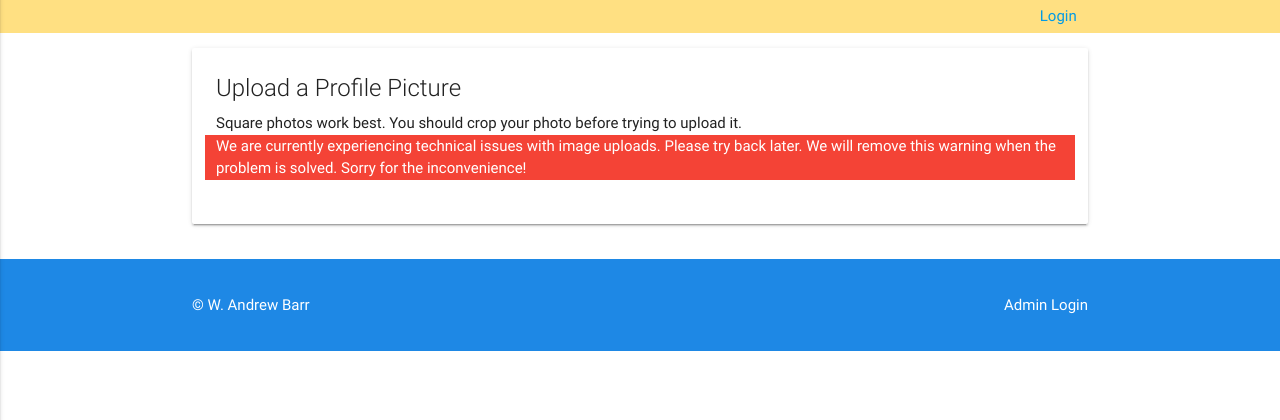
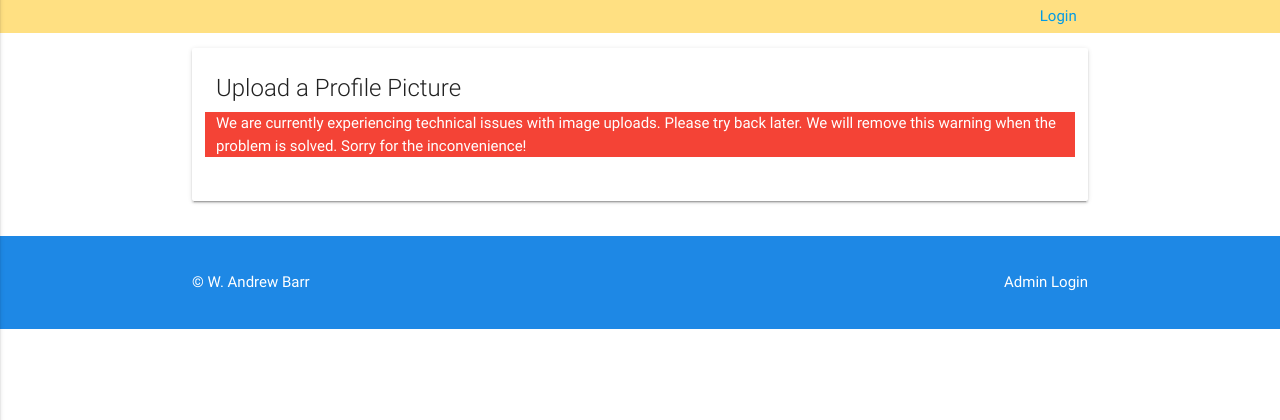
Before and after one commit to wabarr/physanth-phylogeny-v2, a Django app: template templates/upload_profile_pic.html in a window 1280 px wide. Shown: the part 64-484 px from the top of the page. Run offline with Django 3.2, Linux system fonts and the light colour scheme; the template is opened without the code that fills it: values that come from a table or form of the project are taken from there, others are empty; parts of the project's set-up code (start-up, migrations or seed data) failed here and were passed over; some libraries are stand-ins or nearby versions.

Commit message:
remove extra text

```diff
--- a/templates/upload_profile_pic.html
+++ b/templates/upload_profile_pic.html
@@ -11,7 +11,6 @@
                     <div class="card">
                         <div class="card-content">
                             <span class="card-title">Upload a Profile Picture</span>
-                            <p>Square photos work best. You should crop your photo before trying to upload it. </p>
                             <div class="row red white-text">
                                         <div class="col s12">
                                             We are currently experiencing technical issues with image uploads. Please try back later.  We will remove this warning when the problem is solved. Sorry for the inconvenience!
```
